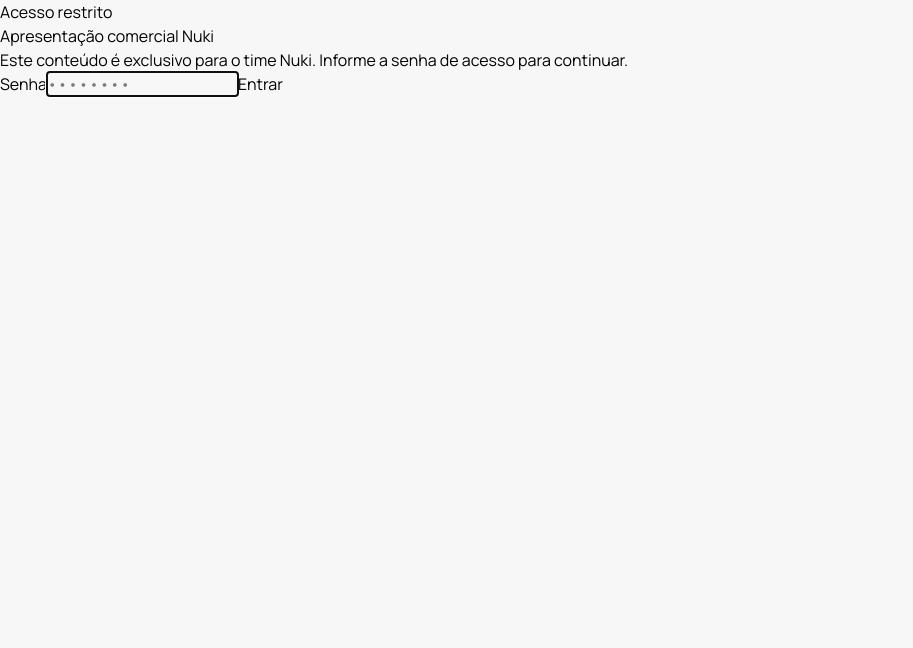
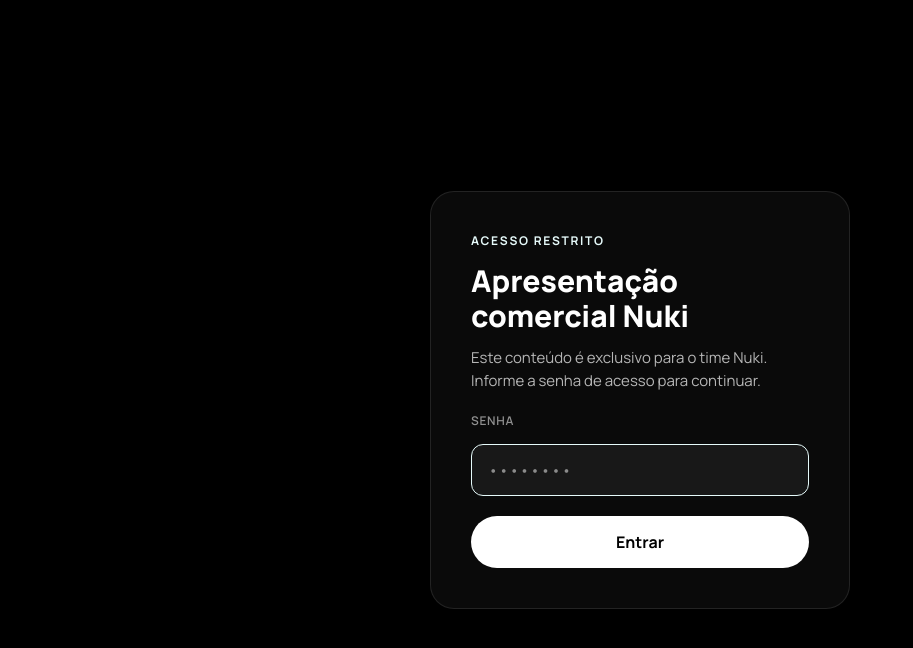
Before and after one commit to Nuki-Br/nk-lp, a Next.js app: page /comercial in a window 1280 px wide. Shown: the top 648 px of the page, without its empty margins (0-913 px from the left). Built offline with nearby package versions, Linux system fonts and the light colour scheme.

Commit message:
Feat(Pricing): Added discount for packages

```diff
--- a/src/app/comercial/comercial.css
+++ b/src/app/comercial/comercial.css
@@ -1823,6 +1823,96 @@
   letter-spacing: 0.06em;
   text-transform: uppercase;
 }
+.comercial .cta .plano .preco .preco-antigo {
+  display: block;
+  font-weight: 600;
+  font-size: 15px;
+  color: rgba(255, 255, 255, 0.4);
+  text-decoration: line-through;
+  margin-bottom: 2px;
+}
+.comercial .cta .plano .preco .preco-valor {
+  display: block;
+}
+.comercial .cta .plano .preco .preco-badge {
+  display: inline-block;
+  margin-left: 8px;
+  padding: 2px 8px;
+  border-radius: 999px;
+  background: var(--color-nuki-verde-02, #047676);
+  color: var(--color-nuki-branco, #fff);
+  font-weight: 700;
+  font-size: 10px;
+  letter-spacing: 0.04em;
+  text-transform: none;
+  vertical-align: middle;
+}
+
+/* -------- Toggle de ciclo de cobrança (Mensal / Trimestral / …) -------- */
+.comercial .cta .ciclo-toggle {
+  display: flex;
+  flex-wrap: wrap;
+  justify-content: center;
+  gap: 4px;
+  padding: 4px;
+  width: fit-content;
+  max-width: 100%;
+  margin: 0 auto 4vh;
+  border-radius: 999px;
+  background: rgba(255, 255, 255, 0.05);
+  border: 1px solid rgba(255, 255, 255, 0.1);
+}
+.comercial .cta .ciclo-toggle-btn {
+  display: inline-flex;
+  align-items: center;
+  gap: 6px;
+  padding: 9px 18px;
+  border: 0;
+  border-radius: 999px;
+  background: transparent;
+  color: rgba(255, 255, 255, 0.7);
+  font: inherit;
+  font-weight: 600;
+  font-size: 14px;
+  cursor: pointer;
+  transition: background 0.18s ease, color 0.18s ease;
+}
+.comercial .cta .ciclo-toggle-btn:hover {
+  color: var(--color-nuki-branco, #fff);
+}
+.comercial .cta .ciclo-toggle-btn.on {
+  background: var(--color-nuki-branco, #fff);
+  color: var(--color-nuki-preto, #1a1a1a);
+}
+.comercial .cta .ciclo-toggle-off {
+  padding: 1px 7px;
+  border-radius: 999px;
+  background: var(--color-nuki-verde-02, #047676);
+  color: var(--color-nuki-branco, #fff);
+  font-weight: 700;
+  font-size: 11px;
+}
+.comercial .cta .ciclo-toggle-btn.on .ciclo-toggle-off {
+  background: var(--color-nuki-verde-02, #047676);
+}
+/* Mobile: o pill único quebra feio em 2 linhas — vira grid 2×2 full-width com
+   cantos arredondados (retângulo, não pílula) e botões centralizados. */
+@media (max-width: 560px) {
+  .comercial .cta .ciclo-toggle {
+    display: grid;
+    grid-template-columns: 1fr 1fr;
+    gap: 6px;
+    width: 100%;
+    border-radius: 16px;
+    padding: 6px;
+  }
+  .comercial .cta .ciclo-toggle-btn {
+    justify-content: center;
+    padding: 12px 10px;
+    border-radius: 11px;
+    font-size: 15px;
+  }
+}
 .comercial .cta .nota {
   font-size: 13px;
   color: rgba(255, 255, 255, 0.55);
@@ -2081,3 +2171,92 @@
   font-size: 11px;
 }
 @media (max-width: 820px) { .comercial .cm-hint { display: none; } }
+
+/* ============================================================
+   Portão de senha (/comercial) — ComercialGate
+   ============================================================ */
+.comercial-gate {
+  min-height: 100dvh;
+  display: flex;
+  align-items: center;
+  justify-content: center;
+  padding: 24px;
+  background: var(--color-nuki-preto, #0d0d0d);
+  color: var(--color-nuki-branco, #fff);
+}
+.comercial-gate-card {
+  width: 100%;
+  max-width: 420px;
+  display: flex;
+  flex-direction: column;
+  gap: 14px;
+  padding: 40px;
+  border-radius: 24px;
+  background: rgba(255, 255, 255, 0.04);
+  border: 1px solid rgba(255, 255, 255, 0.1);
+}
+.comercial-gate-tag {
+  font-size: 12px;
+  letter-spacing: 0.14em;
+  text-transform: uppercase;
+  font-weight: 700;
+  color: var(--color-nuki-verde-suave, #e6fafa);
+}
+.comercial-gate-title {
+  font-size: clamp(24px, 4vw, 30px);
+  font-weight: 800;
+  line-height: 1.15;
+  margin: 0;
+}
+.comercial-gate-lead {
+  font-size: 15px;
+  line-height: 1.5;
+  color: rgba(255, 255, 255, 0.7);
+  margin: 0 0 6px;
+}
+.comercial-gate-label {
+  font-size: 12px;
+  letter-spacing: 0.06em;
+  text-transform: uppercase;
+  font-weight: 600;
+  color: rgba(255, 255, 255, 0.55);
+}
+.comercial-gate-input {
+  width: 100%;
+  padding: 13px 16px;
+  border-radius: 12px;
+  border: 1px solid rgba(255, 255, 255, 0.16);
+  background: rgba(255, 255, 255, 0.06);
+  color: var(--color-nuki-branco, #fff);
+  font: inherit;
+  font-size: 16px;
+  transition: border-color 0.18s ease;
+}
+.comercial-gate-input:focus {
+  outline: none;
+  border-color: var(--color-nuki-verde-suave, #e6fafa);
+}
+.comercial-gate-input.has-error {
+  border-color: #ff6b6b;
+}
+.comercial-gate-error {
+  margin: 0;
+  font-size: 13px;
+  color: #ff8a8a;
+}
+.comercial-gate-btn {
+  margin-top: 6px;
+  padding: 14px 20px;
+  border: 0;
+  border-radius: 999px;
+  background: var(--color-nuki-branco, #fff);
+  color: var(--color-nuki-preto, #0d0d0d);
+  font: inherit;
+  font-weight: 700;
+  font-size: 16px;
+  cursor: pointer;
+  transition: background 0.18s ease;
+}
+.comercial-gate-btn:hover {
+  background: var(--color-nuki-verde-suave, #e6fafa);
+}
--- a/src/components/comercial/CTA.tsx
+++ b/src/components/comercial/CTA.tsx
@@ -2,11 +2,15 @@
 
 import { useState } from "react";
 import { SolicitarDemoButton } from "@/components/demo-modal";
-import { planos } from "./comercial.data";
+import { planos, ciclosCobranca } from "./comercial.data";
 import { Stepper, useCountUp, currency } from "./calc-shared";
 import { useCalculadoraTotals } from "./CalculadoraContext";
 
 const MESES_MAX = 24;
+
+/** Preço mensal do plano já com o desconto do ciclo aplicado, arredondado. */
+const precoComDesconto = (precoMes: number, desconto: number) =>
+  Math.round(precoMes * (1 - desconto));
 
 export function CTA() {
   /* Meses por plano — array paralelo ao `planos`, começa em 0 (user preenche).
@@ -14,10 +18,14 @@
      inclui Planner, Plano 03 já inclui os anteriores — sem preço aditivo). */
   const [meses, setMeses] = useState<number[]>(() => planos.map(() => 0));
 
+  /* Ciclo de cobrança selecionado — o desconto reduz o preço mensal exibido e
+     alimenta o simulador + total consolidado. Default: Mensal (0%). */
+  const [ciclo, setCiclo] = useState(ciclosCobranca[0]);
+
   const { totals } = useCalculadoraTotals();
 
   const custoPlataforma = meses.reduce(
-    (acc, m, i) => acc + m * planos[i].precoMes,
+    (acc, m, i) => acc + m * precoComDesconto(planos[i].precoMes, ciclo.desconto),
     0,
   );
   const totalMeses = meses.reduce((a, b) => a + b, 0);
@@ -44,9 +52,28 @@
           </p>
         </div>
 
+        <div className="ciclo-toggle reveal" role="tablist" aria-label="Ciclo de cobrança">
+          {ciclosCobranca.map((c) => (
+            <button
+              key={c.id}
+              type="button"
+              role="tab"
+              aria-selected={c.id === ciclo.id}
+              className={`ciclo-toggle-btn${c.id === ciclo.id ? " on" : ""}`}
+              onClick={() => setCiclo(c)}
+            >
+              {c.label}
+              {c.desconto > 0 && (
+                <span className="ciclo-toggle-off">−{Math.round(c.desconto * 100)}%</span>
+              )}
+            </button>
+          ))}
+        </div>
+
         <div className="planos">
           {planos.map((p, i) => {
-            const subtotal = meses[i] * p.precoMes;
+            const precoMesFinal = precoComDesconto(p.precoMes, ciclo.desconto);
+            const subtotal = meses[i] * precoMesFinal;
             return (
               <article className={`plano reveal${p.destaque ? " destaque" : ""}`} key={p.n}>
                 <span className="n">{p.n}</span>
@@ -56,8 +83,18 @@
                   ))}
                 </ul>
                 <div className="preco">
-                  {p.preco}
-                  <span className="un">por empreendimento</span>
+                  {ciclo.desconto > 0 && (
+                    <span className="preco-antigo">{currency(p.precoMes)}</span>
+                  )}
+                  <span className="preco-valor">{currency(precoMesFinal)}/mês</span>
+                  <span className="un">
+                    por empreendimento
+                    {ciclo.desconto > 0 && (
+                      <span className="preco-badge">
+                        −{Math.round(ciclo.desconto * 100)}%
+                      </span>
+                    )}
+                  </span>
                 </div>
                 <div className="cta-plano-simulador">
                   <span className="cta-plano-simulador-label">Meses neste plano</span>
--- a/src/components/comercial/comercial.data.ts
+++ b/src/components/comercial/comercial.data.ts
@@ -301,6 +301,16 @@
   destaque?: boolean;
 };
 
+/** Ciclo de cobrança — desconto aplicado sobre o preço mensal de cada plano. */
+export type CicloCobranca = { id: string; label: string; desconto: number };
+
+export const ciclosCobranca: CicloCobranca[] = [
+  { id: "mensal", label: "Mensal", desconto: 0 },
+  { id: "trimestral", label: "Trimestral", desconto: 0.03 },
+  { id: "semestral", label: "Semestral", desconto: 0.05 },
+  { id: "anual", label: "Anual", desconto: 0.1 },
+];
+
 export const planos: Plano[] = [
   {
     n: "Plano 01",
```
